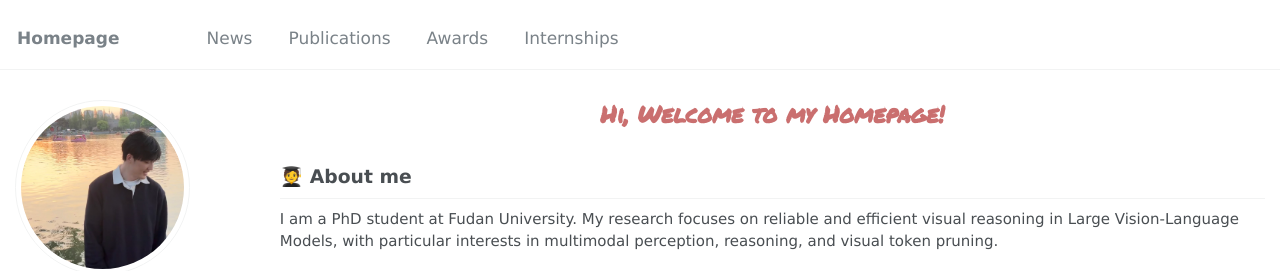
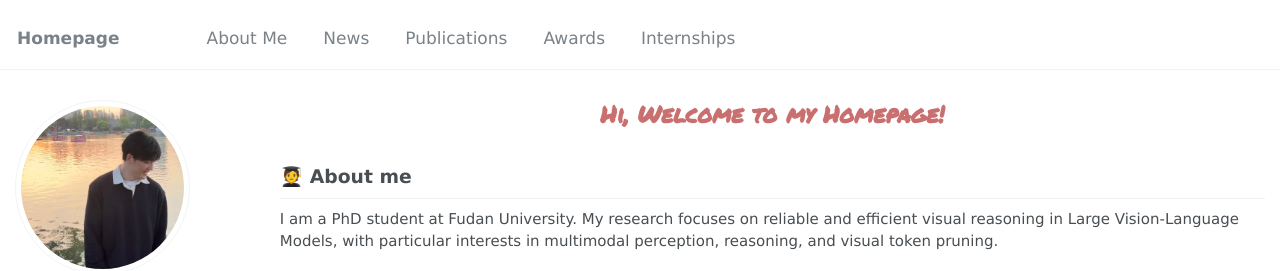
Before and after one commit to Lyxxx1211/Lyxxx1211.github.io, a Jekyll site: the page built from _pages/about.md, in a window 1280 px wide. Shown: the top 271 px of the page. Built offline with Jekyll 4.4.1, drawn with Linux system fonts in a browser that asks for light colours; some web fonts are replaced; our own code applies the rules of GitHub Pages for plain Markdown files.

Commit message:
{message}

```diff
--- a/_data/navigation.yml
+++ b/_data/navigation.yml
@@ -1,6 +1,9 @@
 # main links links
 
 main:
+  - title: "About Me"
+    url: "/#aboutme"
+
   - title: "News"
     url: "/#news"
 
```
